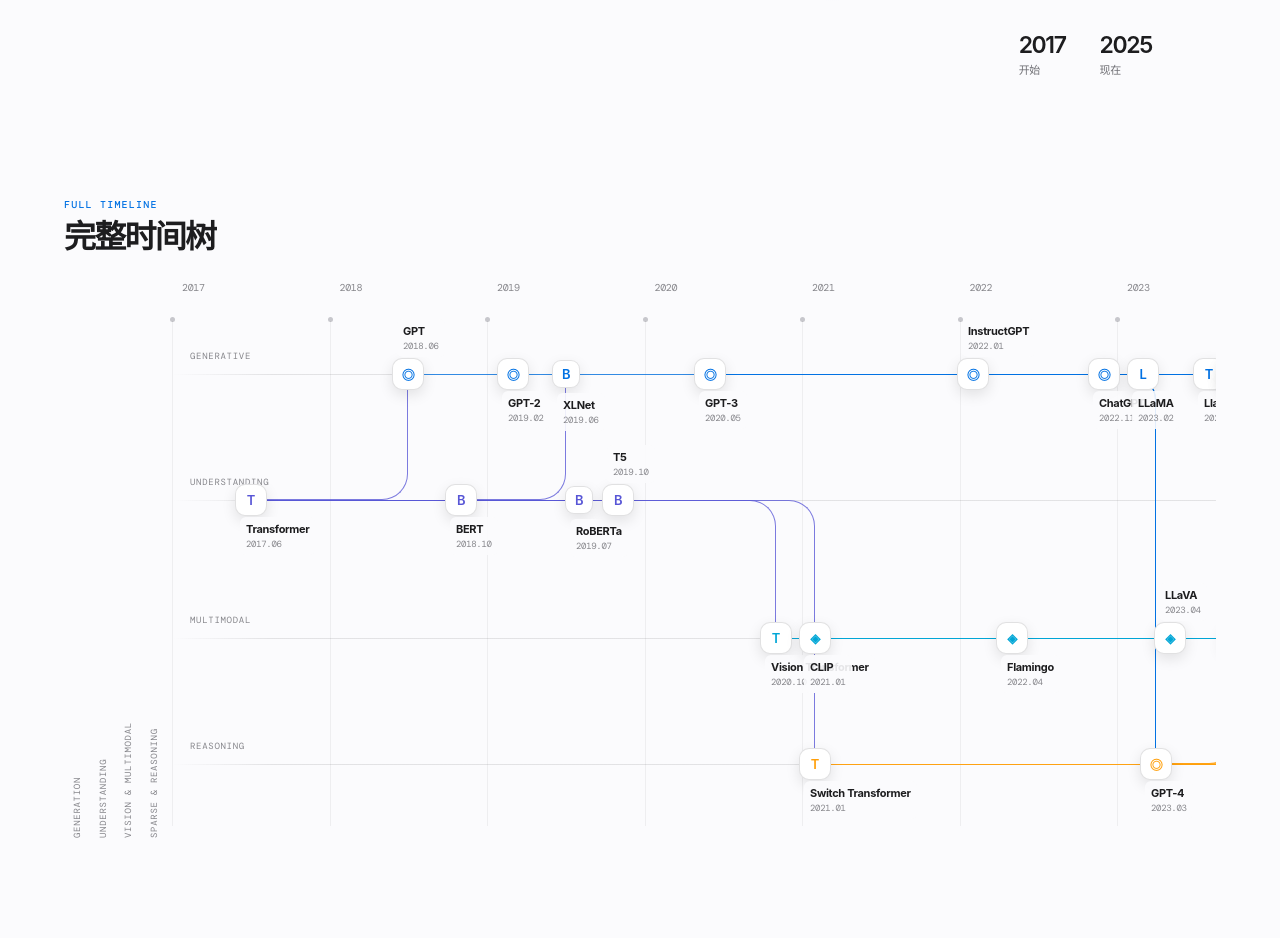
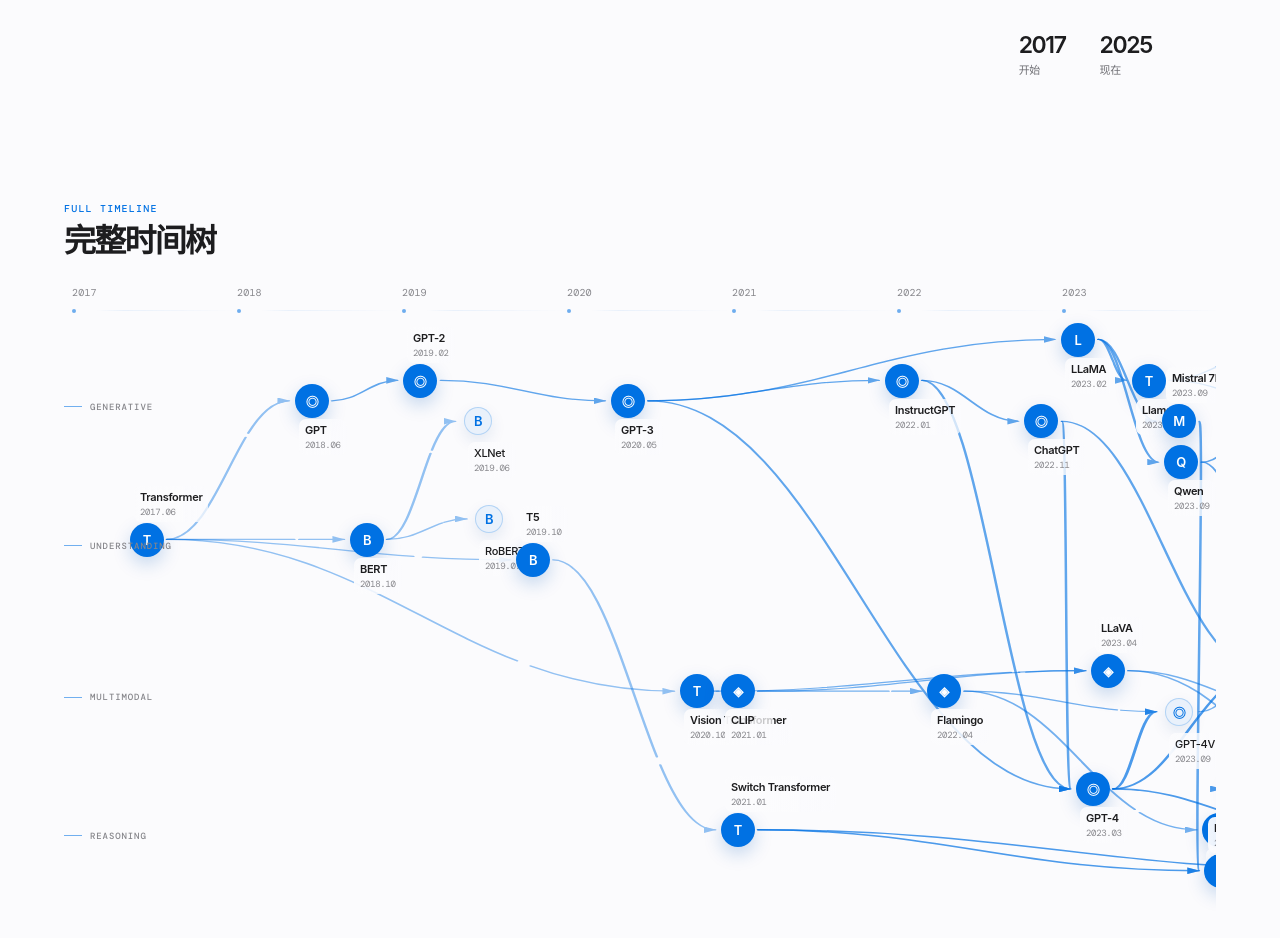
Before and after one commit to LXF0047/llm-timeline, a React (Vite) app: page / in a window 1280 px wide. Shown: the part 680-1618 px from the top of the page. Built offline with nearby package versions, Linux system fonts and the light colour scheme.

Commit message:
Refine timeline visual language

```diff
--- a/src/main.jsx
+++ b/src/main.jsx
@@ -37,18 +37,8 @@
   { id:'llama4', name:'Llama 4', date:'2025.04', year:2025, org:'Meta AI', architecture:'MoE', modality:'Multimodal', params:'400B total', innovation:'开放权重模型进入原生多模态与 MoE 结合阶段。', desc:'Llama 4 将多模态、MoE 和开放生态放在同一模型家族中，体现开源主线与前沿架构的进一步交汇。', tags:['MoE','Multimodal','Open Weights'], level:'核心', open:true, china:false, next:[] },
 ];
 
-const paths = {
-  all: { label:'完整时间线', hint:'从 Transformer 出发，按时间建立全局认知。', ids:models.map(m => m.id) },
-  decoder: { label:'Decoder-only 主线', hint:'从 GPT 到 LLaMA、Mistral 与 DeepSeek 的生成式主干。', ids:['transformer','gpt1','gpt2','gpt3','instruct','chatgpt','llama','llama2','mistral','mixtral','llama3','qwen2','deepseekv3','deepseekr1','llama4'] },
-  encoder: { label:'Encoder-only 理解线', hint:'从 BERT 认识表征学习与语言理解范式。', ids:['transformer','bert','roberta','xlnet','vit','clip'] },
-  multimodal: { label:'多模态演进线', hint:'从 ViT / CLIP 出发，走到原生多模态模型。', ids:['transformer','vit','clip','flamingo','llava','gpt4v','gemini','gemini15','gpt4o','qwen2vl','llama4'] },
-  open: { label:'开源优先', hint:'聚焦可以下载权重、复现与二次开发的关键节点。', ids:models.filter(m => m.open).map(m => m.id) },
-  china: { label:'中国相关路径', hint:'追踪 Qwen 与 DeepSeek 为代表的国内开源分支。', ids:['transformer','llama','qwen','llama2','qwen2','qwen2vl','qwen25','deepseekv3','deepseekr1'] }
-};
-
 const years = [2017,2018,2019,2020,2021,2022,2023,2024,2025];
-const architectures = ['全部架构','Encoder-only','Decoder-only','Encoder–Decoder','MoE','Hybrid'];
-const modalities = ['全部模态','Text','Vision','Multimodal'];
+const modelById = new Map(models.map(model => [model.id, model]));
 
 function App(){
   const lanes = [
@@ -74,20 +64,23 @@
 
     <section className="map-section" id="map">
       <div className="map-heading"><div><span className="section-kicker">FULL TIMELINE</span><h2>完整时间树</h2></div></div>
-      <div className="atlas-wrap">
-        <div className="lane-labels"><span>GENERATION</span><span>UNDERSTANDING</span><span>VISION &amp; MULTIMODAL</span><span>SPARSE &amp; REASONING</span></div>
+      <div className="atlas-wrap" aria-label="Transformer 模型时间树，可横向滚动浏览">
         <div className="atlas" style={{'--count':years.length}}>
-          {lanes.map(([className,label])=><div className={`lane ${className}`} key={className}><span>{label}</span></div>)}
-          {years.map((y,i)=><div className="year" key={y} style={{left:`${(i/(years.length-1))*100}%`}}><span>{y}</span><i></i></div>)}
-          {models.flatMap(m=>m.next.map(target=>{
-            const n=models.find(x=>x.id===target); if(!n) return null;
-            const start=((m.year-2017)+(Number(m.date.slice(-2))/12))/8*100; const end=((n.year-2017)+(Number(n.date.slice(-2))/12))/8*100;
-            const y1=laneFor(m), y2=laneFor(n); const width=Math.max(1,end-start); const isDown=y2>=y1;
-            return <div key={`${m.id}-${target}`} className={`connector ${isDown?'down':'up'} branch-${branchFor(m)}`} style={{left:`${start}%`,top:`${Math.min(y1,y2)}%`,'--width':`${width}%`,'--height':`${Math.max(2,Math.abs(y2-y1))}%`,'--delay':`${(m.year-2017)*.09}s`}}></div>
-          }))}
-          {models.map(m=>{
-            const x=((m.year-2017)+(Number(m.date.slice(-2))/12))/8*100; const isMulti=m.modality!=='Text';
-            return <div key={m.id} className={`node ${m.level==='核心'?'core-node':'important-node'} branch-${branchFor(m)} ${isMulti?'multi':''}`} style={{left:`${x}%`,top:`${laneFor(m)}%`,'--delay':`${(m.year-2017)*.1+(Number(m.date.slice(-2))/120)}s`}}><span className="node-mark">{markFor(m)}</span><span className="node-card"><b>{m.name}</b><small>{m.date}</small></span></div>
+          <div className="lane-labels" aria-hidden="true">{lanes.map(([className,label])=><span className={className} key={className}>{label}</span>)}</div>
+          {years.map((y,i)=><div className={`year ${i===0?'year-start':''}`} key={y} style={{left:`${(i/(years.length-1))*100}%`}}><span>{y}</span><i></i></div>)}
+          <svg className="connections" viewBox="0 0 100 100" preserveAspectRatio="none" aria-hidden="true">
+            <defs><marker id="mind-arrow" markerWidth="1" markerHeight="1" refX=".88" refY=".5" orient="auto" markerUnits="userSpaceOnUse"><path d="M0 0 .95 .5 0 1z" fill="context-stroke" /></marker></defs>
+            {models.flatMap(model => model.next.map(targetId => {
+              const target = modelById.get(targetId); if (!target) return null;
+              const from = positionFor(model); const to = positionFor(target);
+              const start = from.x + 1.55; const end = to.x - 1.7; const span = Math.max(1, end - start);
+              const path = `M ${start} ${from.y} C ${start + span * .42} ${from.y}, ${end - span * .42} ${to.y}, ${end} ${to.y}`;
+              return <path key={`${model.id}-${targetId}`} className={`connection branch-${branchFor(model)}`} d={path} pathLength="1" markerEnd="url(#mind-arrow)" style={{'--delay':`${(model.year-2017)*.075}s`}} />;
+            }))}
+          </svg>
+          {models.map((model,index)=>{
+            const position=positionFor(model); const isMulti=model.modality!=='Text'; const labelUp=(index + Math.round(position.y)) % 3 === 0;
+            return <div key={model.id} className={`node ${model.level==='核心'?'core-node':'important-node'} branch-${branchFor(model)} ${isMulti?'multi':''} ${labelUp?'label-up':''}`} style={{left:`${position.x}%`,top:`${position.y}%`,'--delay':`${(model.year-2017)*.075+(Number(model.date.slice(-2))/140)}s`}}><span className="node-mark">{markFor(model)}</span><span className="node-card"><b>{model.name}</b><small>{model.date}</small></span></div>
           })}
         </div>
       </div>
@@ -97,5 +90,11 @@
 
 function branchFor(m){ if(m.architecture==='MoE' || m.tags.includes('Reasoning')) return 'reasoning'; if(m.modality!=='Text') return 'multimodal'; if(m.architecture==='Encoder-only' || m.architecture==='Encoder–Decoder') return 'understanding'; return 'generation'; }
 function laneFor(m){ return {generation:18,understanding:39,multimodal:62,reasoning:83}[branchFor(m)]; }
+function positionFor(model){
+  const siblings=models.filter(item=>item.year===model.year && branchFor(item)===branchFor(model)).sort((a,b)=>a.date.localeCompare(b.date)||a.name.localeCompare(b.name));
+  const index=siblings.findIndex(item=>item.id===model.id); const middle=(siblings.length-1)/2;
+  const month=Number(model.date.slice(-2));
+  return { x:((model.year-2017)+(month/12))/8*100+(index-middle)*.18, y:laneFor(model)+(index-middle)*6.2 };
+}
 function markFor(m){ if(/GPT|ChatGPT|o1/.test(m.name)) return '◎'; if(/Gemini/.test(m.name)) return '✦'; if(/LLaMA/.test(m.name)) return 'L'; if(/Qwen/.test(m.name)) return 'Q'; if(/DeepSeek/.test(m.name)) return 'D'; if(/Mistral|Mixtral/.test(m.name)) return 'M'; if(/BERT|RoBERTa|XLNet|T5/.test(m.name)) return 'B'; if(/ViT|CLIP|Flamingo|LLaVA/.test(m.name)) return '◈'; return 'T'; }
 createRoot(document.getElementById('root')).render(<App/>);
```
Also changed, not shown: src/styles.css.
